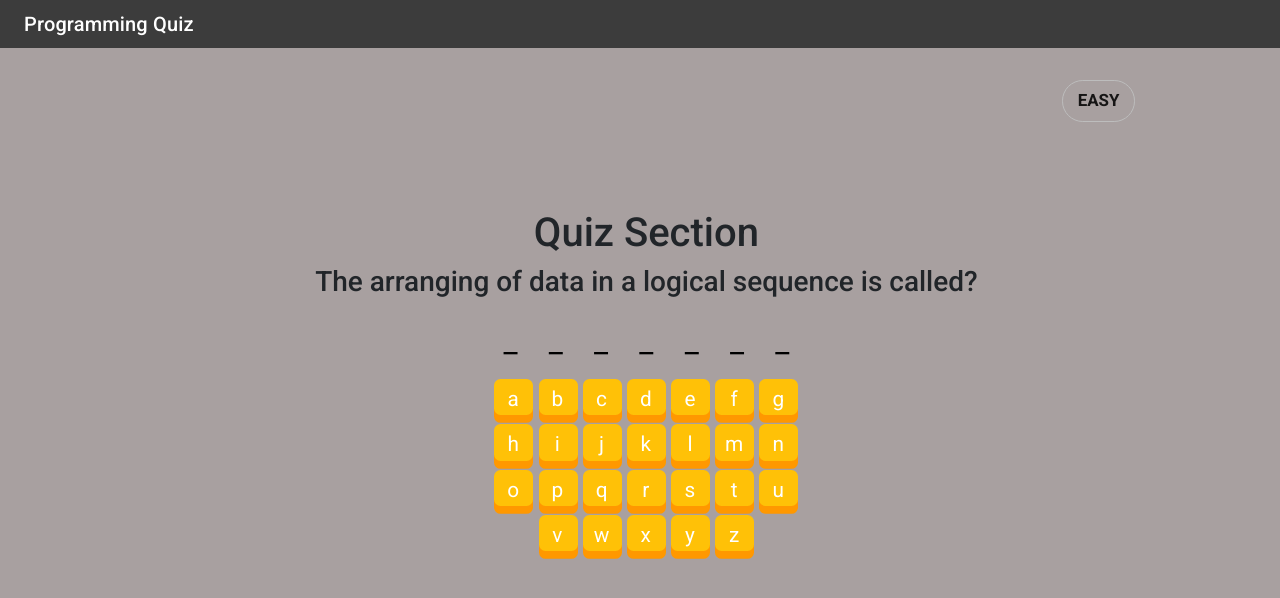
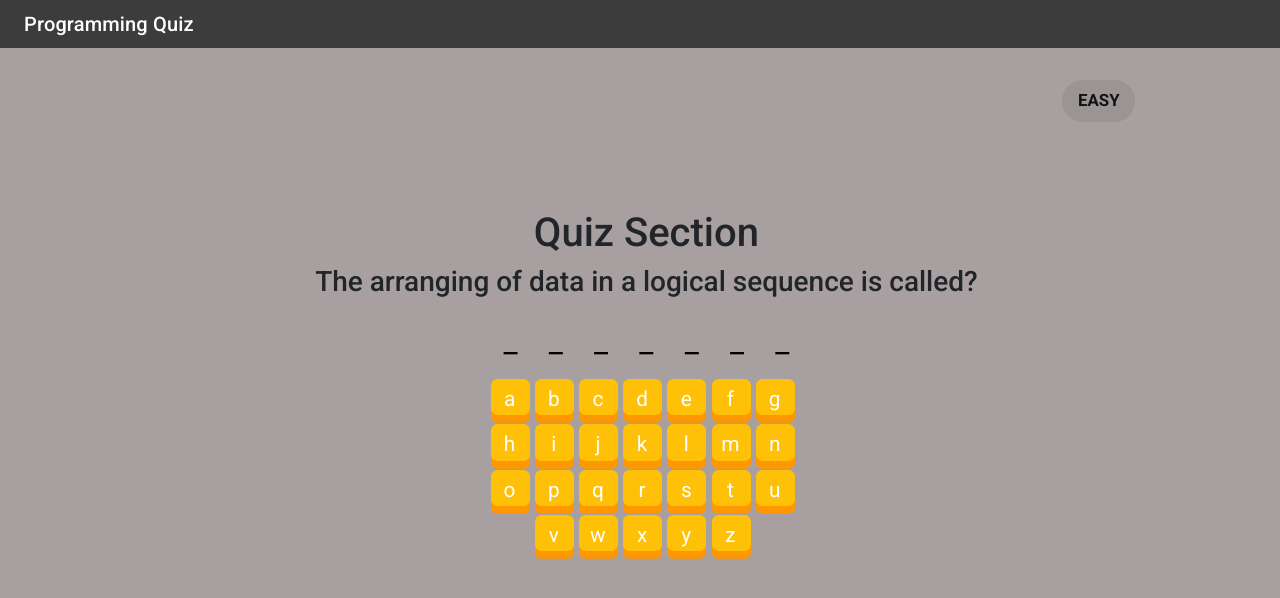
Before and after one commit to J4Web/quiz-app, a React (Create React App) app: page /quiz in a window 1280 px wide. Shown: the top 598 px of the page. Built offline with nearby package versions, Linux system fonts and the light colour scheme.

Commit message:
make the level to filled

```diff
--- a/src/Keyboard.css
+++ b/src/Keyboard.css
@@ -35,8 +35,9 @@
 .Hangman-btns {
   text-align: center;
   display: inline-block;
-  width: 250px;
+  width: 255px;
   margin-top: 0;
+  margin-right: 1.4%;
 }
 
 .Hangman button {
--- a/src/Level.jsx
+++ b/src/Level.jsx
@@ -2,11 +2,11 @@ import Chip from "@mui/material/Chip";
 import "./level.css";
 function Level(level) {
   if (level <= 1)
-    return <Chip className="name" label={"EASY"} variant="outlined" />;
+    return <Chip className="name" label={"EASY"} variant="filled" />;
   else if (level >= 1 && level <= 2)
-    return <Chip className="name" label="MEDIUM" variant="outlined" />;
+    return <Chip className="name" label="MEDIUM" variant="filled" />;
   else if (level >= 2 && level <= 3)
-    return <Chip className="name" label="HARD" variant="outlined" />;
+    return <Chip className="name" label="HARD" variant="filled" />;
 }
 
 export default Level;
```
